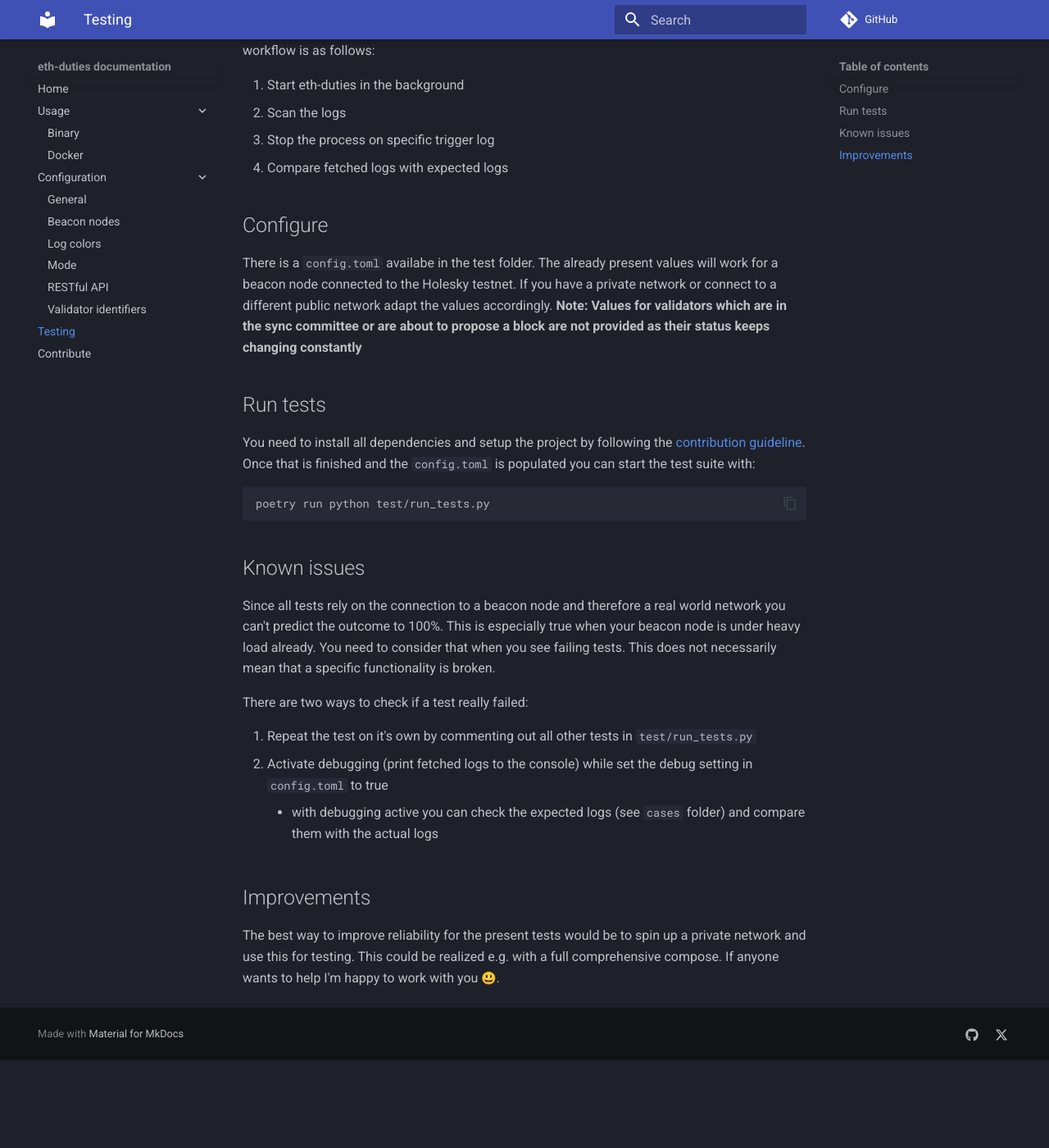
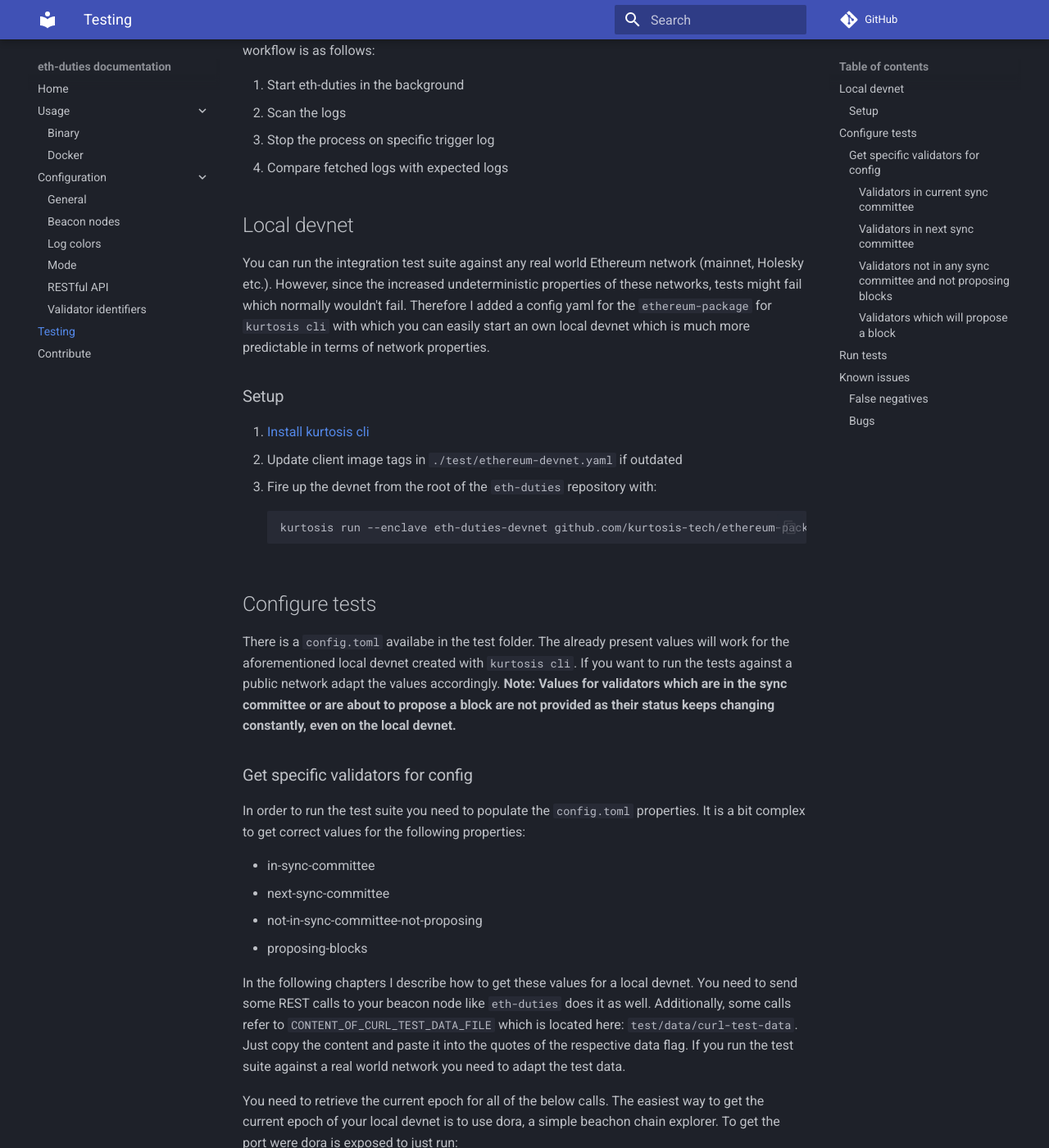
Before and after one commit to TobiWo/eth-duties, an MkDocs documentation site: the page built from docs/test.md, in a window 1280 px wide and 1400 px high, scrolled down 351 px. Shown: the whole window at 82% size. Built offline with MkDocs 1.6.1 and Material for MkDocs 9.7.7, drawn with Linux system fonts in a browser that asks for light colours; emoji names are drawn with the system emoji font; comment, search, counter and statistics services are not loaded; before the commit the page ends 1644 px from its top, so only the background shows below that; some of the changed text lies outside the part shown.

Commit message:
docs(test): Update test documentation

````diff
--- a/docs/test.md
+++ b/docs/test.md
@@ -9,9 +9,96 @@
 1. Stop the process on specific trigger log
 1. Compare fetched logs with expected logs
 
-## Configure
+## Local devnet
 
-There is a `config.toml` availabe in the test folder. The already present values will work for a beacon node connected to the Holesky testnet. If you have a private network or connect to a different public network adapt the values accordingly. **Note: Values for validators which are in the sync committee or are about to propose a block are not provided as their status keeps changing constantly**
+You can run the integration test suite against any real world Ethereum network (mainnet, Holesky etc.). However, since the increased undeterministic properties of these networks, tests might fail which normally wouldn't fail. Therefore I added a config yaml for the `ethereum-package` for `kurtosis cli` with which you can easily start an own local devnet which is much more predictable in terms of network properties.
+
+### Setup
+
+1. [Install kurtosis cli](https://docs.kurtosis.com/install/)
+1. Update client image tags in `./test/ethereum-devnet.yaml` if outdated
+1. Fire up the devnet from the root of the `eth-duties` repository with:
+
+    ```bash
+    kurtosis run --enclave eth-duties-devnet github.com/kurtosis-tech/ethereum-package --args-file ./test/ethereum-devnet.yaml
+    ```
+
+## Configure tests
+
+There is a `config.toml` availabe in the test folder. The already present values will work for the aforementioned local devnet created with `kurtosis cli`. If you want to run the tests against a public network adapt the values accordingly. **Note: Values for validators which are in the sync committee or are about to propose a block are not provided as their status keeps changing constantly, even on the local devnet.**
+
+### Get specific validators for config
+
+In order to run the test suite you need to populate the `config.toml` properties. It is a bit complex to get correct values for the following properties:
+
+- in-sync-committee
+- next-sync-committee
+- not-in-sync-committee-not-proposing
+- proposing-blocks
+
+In the following chapters I describe how to get these values for a local devnet. You need to send some REST calls to your beacon node like `eth-duties` does it as well. Additionally, some calls refer to `CONTENT_OF_CURL_TEST_DATA_FILE` which is located here: `test/data/curl-test-data`. Just copy the content and paste it into the quotes of the respective data flag. If you run the test suite against a real world network you need to adapt the test data.
+
+You need to retrieve the current epoch for all of the below calls. The easiest way to get the current epoch of your local devnet is to use dora, a simple beachon chain explorer. To get the port were dora is exposed to just run:
+
+```bash
+kurtosis enclave inspect eth-duties-devnet
+```
+
+#### Validators in current sync committee
+
+1. Get the current epoch for your local devnet via dora
+1. Send `POST` call:
+
+    ```bash
+    curl --location 'http://127.0.0.1:<BEACON_NODE_API_PORT>/eth/v1/validator/duties/sync/<CURRENT_EPOCH>' \
+    --header 'Content-Type: application/json' \
+    --data 'CONTENT_OF_CURL_TEST_DATA_FILE'
+    ```
+
+1. Extract as many validator indices as you like and add to `config.toml`
+
+#### Validators in next sync committee
+
+If you just started a fresh local devnet the values can be the same as [above](#validators-in-current-sync-committee). The background is that validators will be the same at least for the first two sync committee periods. It is unclear at which point different indices are chosen as these are protocol genesis specifics which are out of my knowledge.
+
+If you keep your devnet running for a longer time the procedure would be the following:
+
+1. Get the current epoch via e.g. beaconcha.in for public networks or dora for your local devnet
+1. Send `POST` call:
+
+    ```bash
+    curl --location 'http://127.0.0.1:<BEACON_NODE_API_PORT>/eth/v1/validator/duties/sync/<CURRENT_EPOCH+256>' \
+    --header 'Content-Type: application/json' \
+    --data 'CONTENT_OF_CURL_TEST_DATA_FILE'
+    ```
+
+1. Extract as many validator indices as you like and add to `config.toml`
+
+#### Validators not in any sync committee and not proposing blocks
+
+1. Just use the output of the aforementioned calls and find validator indices which are neither in the current nor in the next sync committee
+1. Get the current epoch via e.g. beaconcha.in for public networks or dora for your local devnet
+1. Send `GET` calls:
+
+    ```bash
+    curl --location 'http://127.0.0.1:<BEACON_NODE_API_PORT>/eth/v1/validator/duties/proposer/<CURRENT_EPOCH>'
+    curl --location 'http://127.0.0.1:<BEACON_NODE_API_PORT>/eth/v1/validator/duties/proposer/<CURRENT_EPOCH+1>'
+    ```
+
+1. Find indices which are not in any sync committee and will not propose a block in the current and upcoming epoch
+1. Extract as many validator indices as you like and add to `config.toml`
+
+#### Validators which will propose a block
+
+1. Get the current epoch via e.g. beaconcha.in for public networks or dora for your local devnet
+1. Send `GET` call:
+
+    ```bash
+    curl --location 'http://127.0.0.1:<BEACON_NODE_API_PORT>/eth/v1/validator/duties/proposer/<CURRENT_EPOCH+1>'
+    ```
+
+1. Extract as many validator indices as you like and add to `config.toml`
+    - I recommend to extract validator indices from the end of the returned list as these are the ones which will propose a block in the most distant future (running the suite may take some time so it is a good idea to have a time buffer)
 
 ## Run tests
 
@@ -23,14 +110,17 @@
 
 ## Known issues
 
-Since all tests rely on the connection to a beacon node and therefore a real world network you can't predict the outcome to 100%. This is especially true when your beacon node is under heavy load already. You need to consider that when you see failing tests. This does not necessarily mean that a specific functionality is broken.
+### False negatives
 
-There are two ways to check if a test really failed:
+If you connect to a real world network like Holesky you can't predict the outcome to 100%. This is especially true when your beacon node is under heavy load already. You need to consider that when you see failing tests. This does not necessarily mean that a specific functionality is broken.
+
+There are three ways to check if a test really failed:
 
 1. Repeat the test on it's own by commenting out all other tests in `test/run_tests.py`
 1. Activate debugging (print fetched logs to the console) while set the debug setting in `config.toml` to true
     - with debugging active you can check the expected logs (see `cases` folder) and compare them with the actual logs
+1. Run test suite against a local devnet
 
-## Improvements
+### Bugs
 
-The best way to improve reliability for the present tests would be to spin up a private network and use this for testing. This could be realized e.g. with a full comprehensive compose. If anyone wants to help I'm happy to work with you :smiley:.
+The test suite already revealed a [bug](https://github.com/TobiWo/eth-duties/issues/78) which results in one failing test (test: test_get_sync_committee_duties_from_rest_endpoint) if you run the suite against a local devnet which is running for less than 24h. Find more details via the link above.
````
